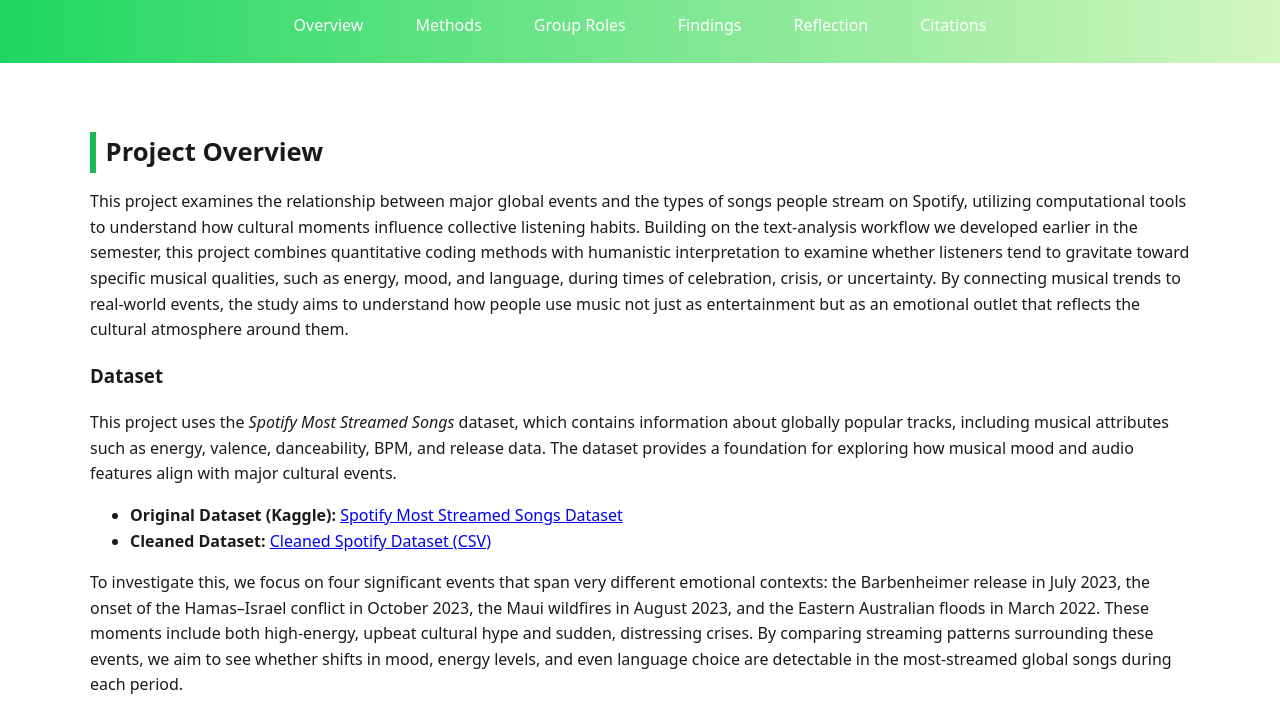
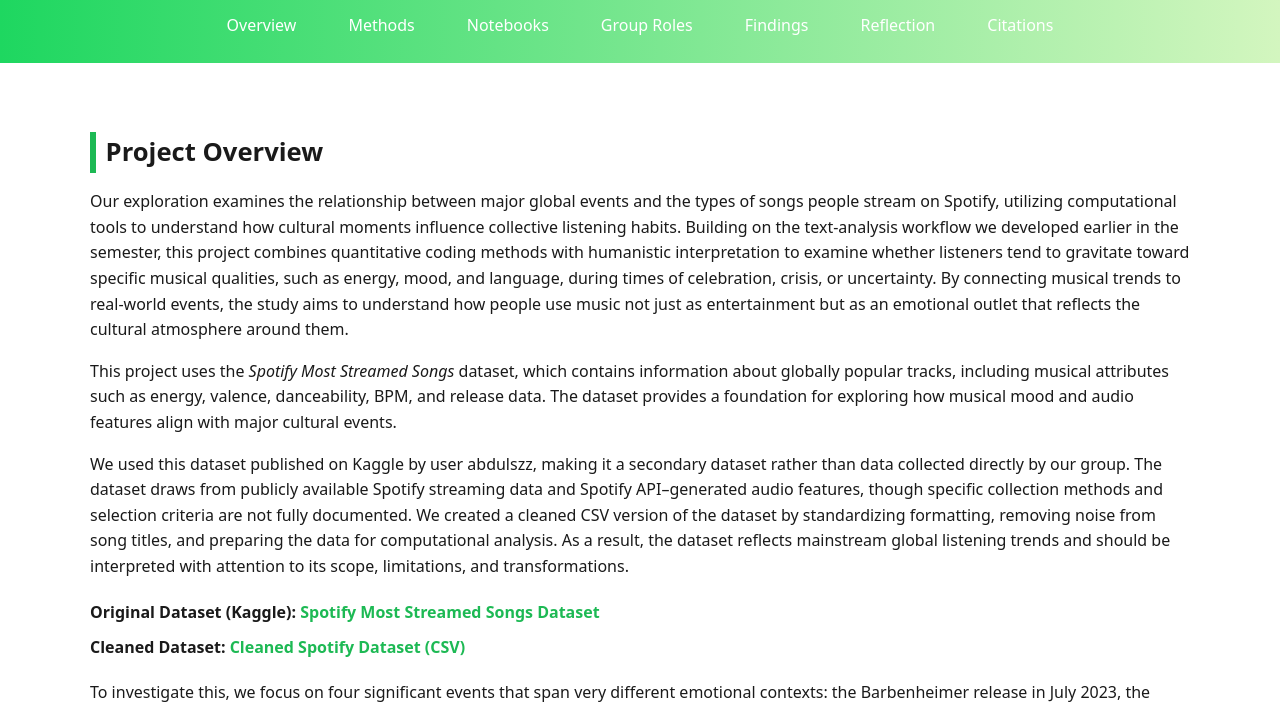
Before and after one commit to margauxlawrence/20833_project, a plain HTML site: page index.html in a window 1280 px wide. Shown: the part 88-798 px from the top of the page. Drawn offline with Linux system fonts and the light colour scheme.

Commit message:
adding dataset bio

```diff
--- a/css/style.css
+++ b/css/style.css
@@ -215,8 +215,7 @@
 }
 
 /* ==========================
-   IMAGE / GRAPH BLOCKS
-   (3 per row on desktop)
+   IMAGE / GRAPH BLOCKs
 ========================== */
 
 .media-row {
@@ -267,15 +266,13 @@
   margin-bottom: 0.4rem;
 }
 
-/* Slightly taller if you keep the .tall class */
 .media-placeholder.tall .img-placeholder {
   aspect-ratio: 4 / 3;
 }
 
-/* Real graph images */
 .media-placeholder img {
   width: 100%;
-  height: auto;           /* keep aspect ratio */
+  height: auto;
   display: block;
   object-fit: contain;
 }
@@ -337,6 +334,36 @@
 
 tbody tr + tr {
   border-top: 1px solid var(--border);
+}
+
+/* ===============================
+   DATASET INFO LINKS
+================================ */
+
+.dataset-links {
+  list-style: none;
+  padding-left: 0;
+  margin: 1.25rem 0;
+}
+
+.dataset-links li {
+  margin-bottom: 0.6rem;
+}
+
+.dataset-links a {
+  color: var(--spotify-green);
+  font-weight: 600;
+  text-decoration: none;
+}
+
+.dataset-links a:hover {
+  text-decoration: underline;
+}
+
+.dataset-note {
+  font-size: 0.9rem;
+  color: #555;
+  margin-top: 0.75rem;
 }
 
 /* ==========================
--- a/index.html
+++ b/index.html
@@ -17,6 +17,7 @@
       <ul>
         <li><a href="#overview">Overview</a></li>
         <li><a href="#methodology">Methods</a></li>
+        <li><a href="#notebooks">Notebooks</a></li>
         <li><a href="#roles">Group Roles</a></li>
         <li><a href="#findings">Findings</a></li>
         <li><a href="#reflection">Reflection</a></li>
@@ -34,17 +35,20 @@
       <h2>Project Overview</h2>
 
       <p>
-        This project examines the relationship between major global events and the types of songs people stream on Spotify, utilizing computational tools to understand how cultural moments influence collective listening habits. Building on the text-analysis workflow we developed earlier in the semester, this project combines quantitative coding methods with humanistic interpretation to examine whether listeners tend to gravitate toward specific musical qualities, such as energy, mood, and language, during times of celebration, crisis, or uncertainty. By connecting musical trends to real-world events, the study aims to understand how people use music not just as entertainment but as an emotional outlet that reflects the cultural atmosphere around them.
+        Our exploration examines the relationship between major global events and the types of songs people stream on Spotify, utilizing computational tools to understand how cultural moments influence collective listening habits. Building on the text-analysis workflow we developed earlier in the semester, this project combines quantitative coding methods with humanistic interpretation to examine whether listeners tend to gravitate toward specific musical qualities, such as energy, mood, and language, during times of celebration, crisis, or uncertainty. By connecting musical trends to real-world events, the study aims to understand how people use music not just as entertainment but as an emotional outlet that reflects the cultural atmosphere around them.
       </p>
 
       <!-- DATASET INFORMATION -->
       <div class="dataset-box">
-        <h3>Dataset</h3>
         <p>
           This project uses the <em>Spotify Most Streamed Songs</em> dataset, which contains information
           about globally popular tracks, including musical attributes such as energy, valence,
           danceability, BPM, and release data. The dataset provides a foundation for exploring how
           musical mood and audio features align with major cultural events.
+        </p>
+
+        <p>
+          We used this dataset published on Kaggle by user abdulszz, making it a secondary dataset rather than data collected directly by our group. The dataset draws from publicly available Spotify streaming data and Spotify API–generated audio features, though specific collection methods and selection criteria are not fully documented. We created a cleaned CSV version of the dataset by standardizing formatting, removing noise from song titles, and preparing the data for computational analysis. As a result, the dataset reflects mainstream global listening trends and should be interpreted with attention to its scope, limitations, and transformations.
         </p>
 
         <ul class="dataset-links">
```
